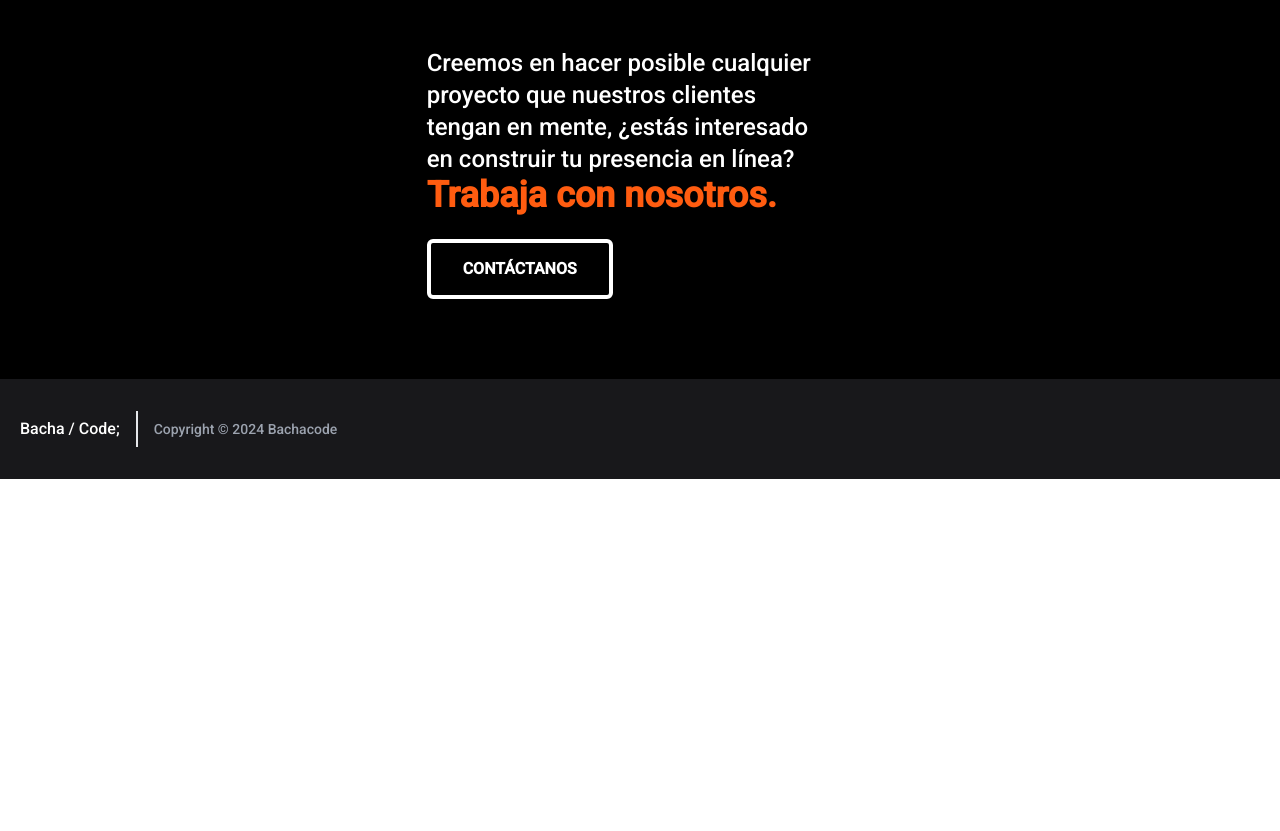
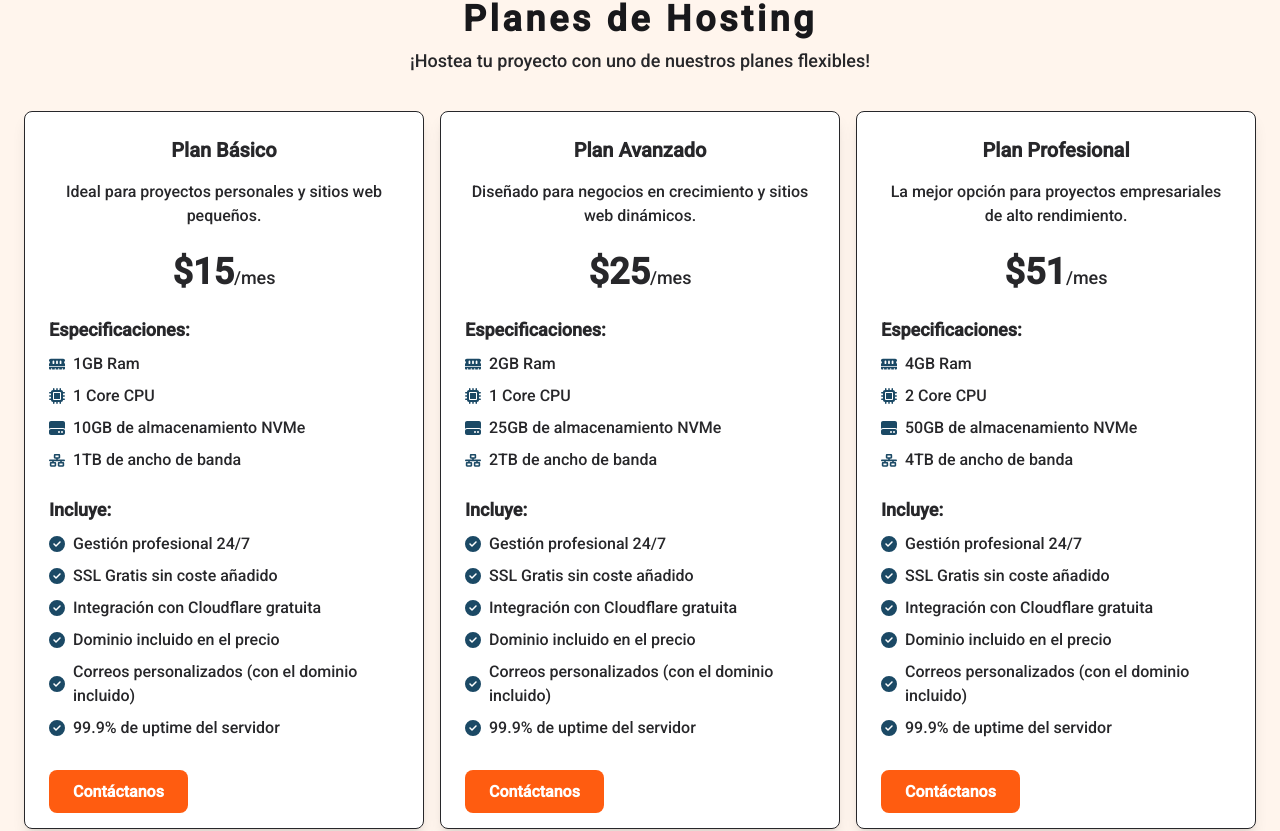
Before and after one commit to bachacode/bachacode-developers, a Next.js app: page /servicios in a window 1280 px wide. Shown: the part 3148-3979 px from the top of the page. Before the commit the page ends 3627 px from the top, so only its background shows below. Built offline with nearby package versions, Linux system fonts and the light colour scheme; no server answers.

Commit message:
feat: hosting section in services page

```diff
--- a/src/app/(client-side)/servicios/page.tsx
+++ b/src/app/(client-side)/servicios/page.tsx
@@ -5,9 +5,14 @@ import ocOnTheLaptop from "../../../../public/images/oc-on-the-laptop.svg";
 import ocTakingNote from "../../../../public/images/oc-taking-note.svg";
 import ServiceCardAlt from "@/components/ServiceCardAlt";
 import {
+  faCheckCircle,
   faCode,
+  faHardDrive,
   faHeadphones,
+  faMemory,
   faMessage,
+  faMicrochip,
+  faNetworkWired,
   faPalette,
   faServer,
   faShield,
@@ -26,6 +31,7 @@ import {
 } from "@fortawesome/free-brands-svg-icons";
 import AdvantageCard from "@/components/AdvantageCard";
 import { FontAwesomeIcon } from "@fortawesome/react-fontawesome";
+import Link from "next/link";
 
 interface TechCardProps {
   icon: IconDefinition;
@@ -41,6 +47,92 @@ function TechCard({ icon, className, title }: TechCardProps) {
         className={`text-gray-600 w-20 h-20 transition-all duration-300 group-hover:scale-105 group-hover:-translate-y-1 ${className}`}
         title={title}
       ></FontAwesomeIcon>
+    </div>
+  );
+}
+
+interface PriceCardProps {
+  title: string;
+  subtitle: string;
+  price: string;
+  benefits: {
+    text: string;
+    icon: IconDefinition;
+  }[];
+}
+
+function PriceCard({ title, subtitle, price, benefits }: PriceCardProps) {
+  return (
+    <div className="bg-white text-zinc-800 rounded-lg p-6 w-full md:w-1/3 shadow-lg border border-zinc-800">
+      <h3 className="text-xl font-semibold text-center mb-4">{title}</h3>
+      <p className="text-center text-zinc-800 mb-6">{subtitle}</p>
+      <div className="text-center mb-6">
+        <span className="text-4xl font-bold">{price}</span>
+        <span className="text-lg font-medium">/mes</span>
+      </div>
+      <h4 className="text-lg font-semibold pb-2">Especificaciones:</h4>
+      <ul className="mb-6 space-y-2">
+        {benefits.map((benefit) => (
+          <li key={benefit.text} className="flex items-center">
+            <FontAwesomeIcon
+              icon={benefit.icon}
+              className="w-full max-w-4 h-auto mr-2 text-accent"
+            ></FontAwesomeIcon>
+            {benefit.text}
+          </li>
+        ))}
+      </ul>
+      <h4 className="text-lg font-semibold pb-2">Incluye:</h4>
+      <ul className="mb-6 space-y-2 pb-4">
+        <li className="flex items-center">
+          <FontAwesomeIcon
+            icon={faCheckCircle}
+            className="w-full max-w-4 h-auto mr-2 text-accent"
+          ></FontAwesomeIcon>
+          Gestión profesional 24/7
+        </li>
+        <li className="flex items-center">
+          <FontAwesomeIcon
+            icon={faCheckCircle}
+            className="w-full max-w-4 h-auto mr-2 text-accent"
+          ></FontAwesomeIcon>
+          SSL Gratis sin coste añadido
+        </li>
+        <li className="flex items-center">
+          <FontAwesomeIcon
+            icon={faCheckCircle}
+            className="w-full max-w-4 h-auto mr-2 text-accent"
+          ></FontAwesomeIcon>
+          Integración con Cloudflare gratuita
+        </li>
+        <li className="flex items-center">
+          <FontAwesomeIcon
+            icon={faCheckCircle}
+            className="w-full max-w-4 h-auto mr-2 text-accent"
+          ></FontAwesomeIcon>
+          Dominio incluido en el precio
+        </li>
+        <li className="flex items-center">
+          <FontAwesomeIcon
+            icon={faCheckCircle}
+            className="w-full max-w-4 h-auto mr-2 text-accent"
+          ></FontAwesomeIcon>
+          Correos personalizados (con el dominio incluido)
+        </li>
+        <li className="flex items-center">
+          <FontAwesomeIcon
+            icon={faCheckCircle}
+            className="w-full max-w-4 h-auto mr-2 text-accent"
+          ></FontAwesomeIcon>
+          99.9% de uptime del servidor
+        </li>
+      </ul>
+      <Link
+        href="/contacto"
+        className="w-full self-center transition-colors duration-200 bg-orange-primary-500 hover:bg-orange-primary-700 text-white py-3 px-6 rounded-lg font-semibold"
+      >
+        Contáctanos
+      </Link>
     </div>
   );
 }
@@ -285,6 +377,99 @@ export default function Servicios() {
         </div>
       </div>
 
+      {/* Hosting section */}
+      <div className="w-full bg-orange-primary-50 flex justify-center">
+        <div className="container py-8 items-center flex flex-col space-y-3">
+          {/* Title*/}
+          <div className="flex flex-col items-center text-center w-full md:w-1/2 space-y-2">
+            <h2
+              id="hosting"
+              className="font-bold text-3xl md:text-4xl tracking-widest text-zinc-900"
+            >
+              Planes de Hosting
+            </h2>
+            <p className="text-lg text-zinc-800">
+              ¡Hostea tu proyecto con uno de nuestros planes flexibles!
+            </p>
+          </div>
+
+          {/* Hosting plans */}
+          <div className="flex flex-col md:flex-row gap-4 p-6">
+            <PriceCard
+              title="Plan Básico"
+              subtitle="Ideal para proyectos personales y sitios web pequeños."
+              price="$15"
+              benefits={[
+                {
+                  icon: faMemory,
+                  text: "1GB Ram",
+                },
+                {
+                  icon: faMicrochip,
+                  text: "1 Core CPU",
+                },
+                {
+                  icon: faHardDrive,
+                  text: "10GB de almacenamiento NVMe",
+                },
+                {
+                  icon: faNetworkWired,
+                  text: "1TB de ancho de banda",
+                },
+              ]}
+            />
+
+            <PriceCard
+              title="Plan Avanzado"
+              subtitle="Diseñado para negocios en crecimiento y sitios web dinámicos."
+              price="$25"
+              benefits={[
+                {
+                  icon: faMemory,
+                  text: "2GB Ram",
+                },
+                {
+                  icon: faMicrochip,
+                  text: "1 Core CPU",
+                },
+                {
+                  icon: faHardDrive,
+                  text: "25GB de almacenamiento NVMe",
+                },
+                {
+                  icon: faNetworkWired,
+                  text: "2TB de ancho de banda",
+                },
+              ]}
+            />
+
+            <PriceCard
+              title="Plan Profesional"
+              subtitle="La mejor opción para proyectos empresariales de alto rendimiento."
+              price="$51"
+              benefits={[
+                {
+                  icon: faMemory,
+                  text: "4GB Ram",
+                },
+                {
+                  icon: faMicrochip,
+                  text: "2 Core CPU",
+                },
+                {
+                  icon: faHardDrive,
+                  text: "50GB de almacenamiento NVMe",
+                },
+                {
+                  icon: faNetworkWired,
+                  text: "4TB de ancho de banda",
+                },
+              ]}
+            />
+          </div>
+        </div>
+      </div>
+
       {/* Contact Us */}
       <div className="flex justify-center w-full bg-black py-6 md:py-20">
         <div className="flex flex-col w-3/4 md:w-1/3 text-balance space-y-6">
```
